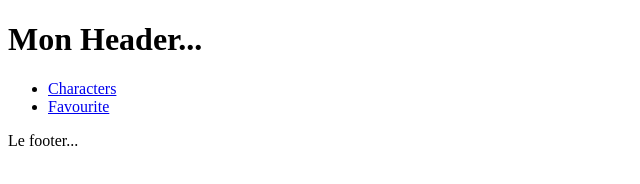
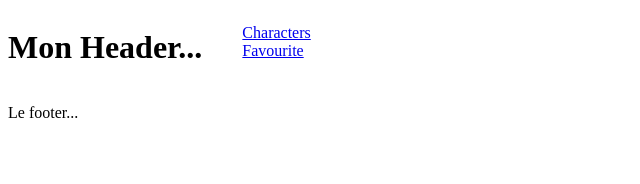
Before and after one commit to OphelieVal/Tp_note_Javascript, a website: page index.html in a window 1280 px wide. Shown: the whole page, without its empty margins (0-640 px from the left). Drawn offline with Linux system fonts and the light colour scheme.

Commit message:
Ajout de Bootswatch

```diff
--- a/index.html
+++ b/index.html
@@ -3,8 +3,10 @@
 <head>
     <meta charset="UTF-8">
     <meta name="viewport" content="width=device-width, initial-scale=1.0">
+    <link rel="stylesheet" href="/static/index.css">
     <title>Personnages</title>
-    <script type = "module" src = "/js/app.js"></script>
+    <script type="module" src="/js/app.js"></script>
+
 </head>
 <body>
     <header>
--- a/package.json
+++ b/package.json
@@ -1,5 +1,6 @@
 {
   "dependencies": {
+    "bootswatch": "^5.3.3",
     "json-server": "^1.0.0-beta.3"
   }
 }
--- /dev/null
+++ b/static/index.css
@@ -0,0 +1,9 @@
+header {
+    display: flex;
+    flex-wrap: nowrap;
+    flex-grow: 1;
+}
+
+ul {
+    list-style-type: none;
+}
```
Also changed, not shown: 1 other file.
